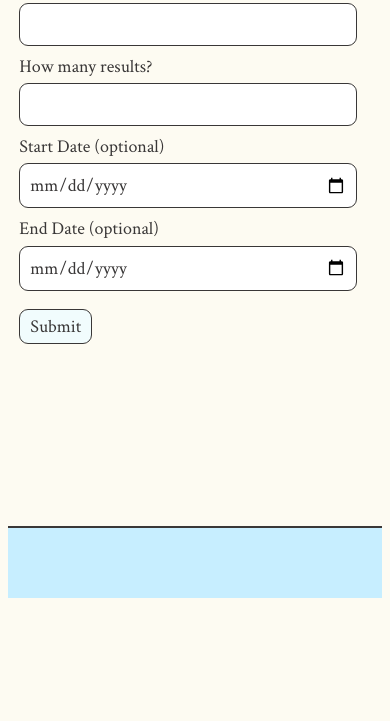
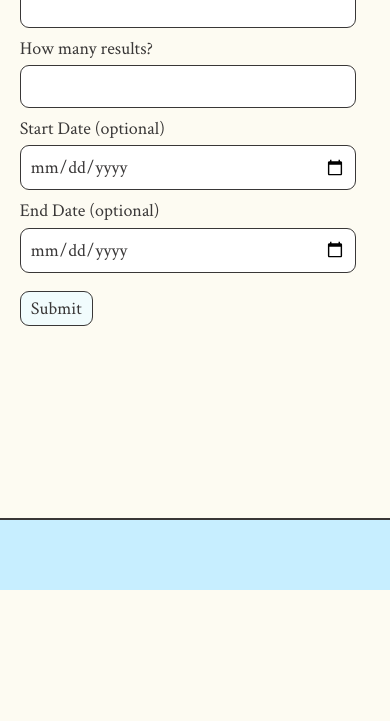
Before and after one commit to caseydean8/NYT-api-search, a plain HTML site: page index.html in a window 390 px wide. Shown: the part 123-844 px from the top of the page. Drawn offline with nearby package versions, Linux system fonts and the light colour scheme.

Commit message:
Fixed margins

```diff
--- a/style.css
+++ b/style.css
@@ -2,6 +2,7 @@ html,
 body {
   width: auto !important;
   overflow-x: hidden !important;
+  margin: 0;
 }
 
 .parent {
@@ -159,8 +160,9 @@ button {
   .parent {
     grid-template-columns: 1fr;
     grid-template-rows: 1fr 8fr 1fr;
-    /* width: 100%; */
+    width: 100%;
     height: 100%;
+    /* margin: 8px; */
     grid-template-areas:
       "header"
       "main"
@@ -184,8 +186,12 @@ button {
     margin-bottom: 0;
   }
 
+  #main, #card-holder {
+    margin: 8px;
+  }
+
   form {
-    margin: 1em 3%;
+    margin: 0 7% 0 3%;
   }
 
   input {
```
